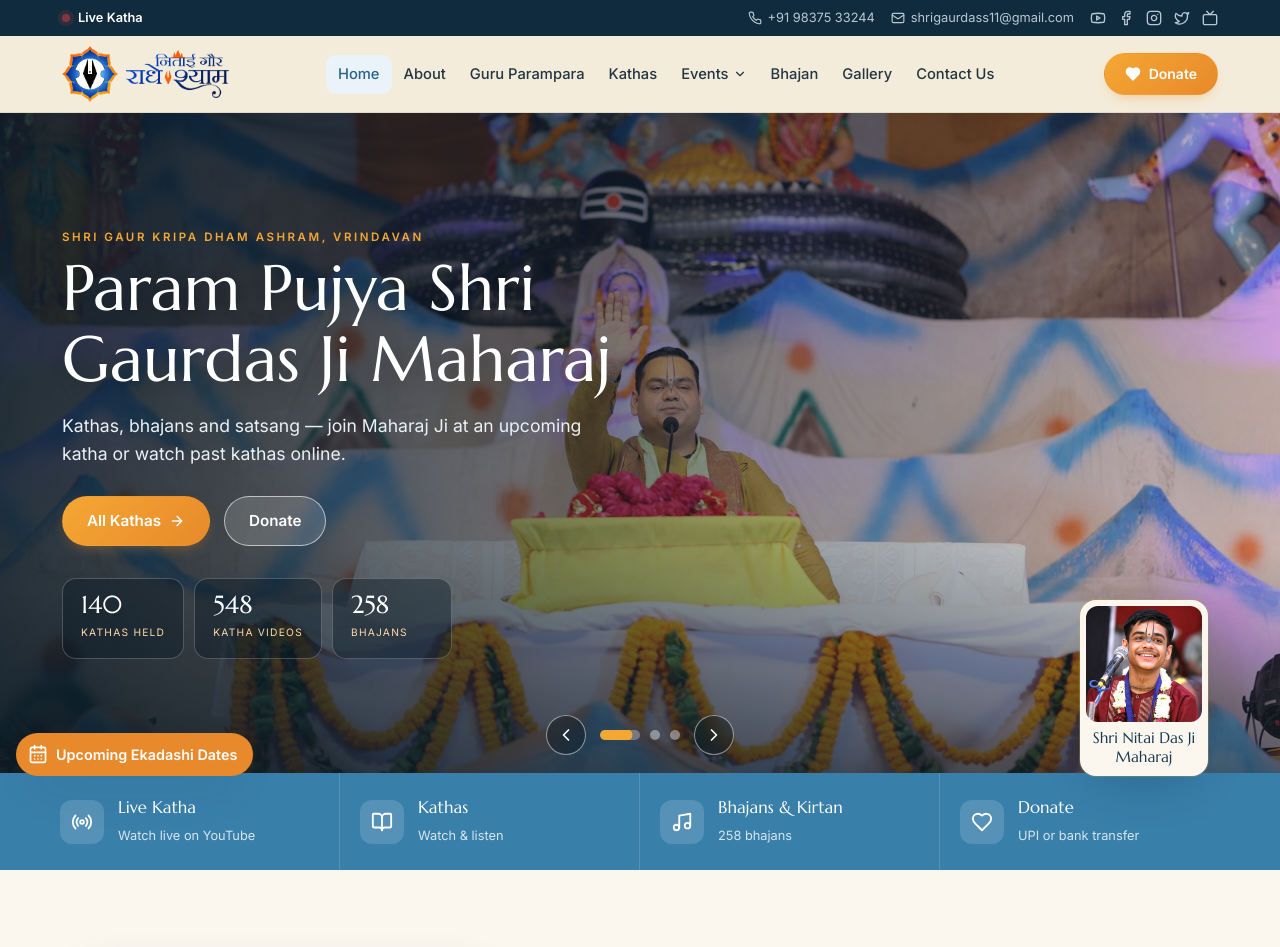
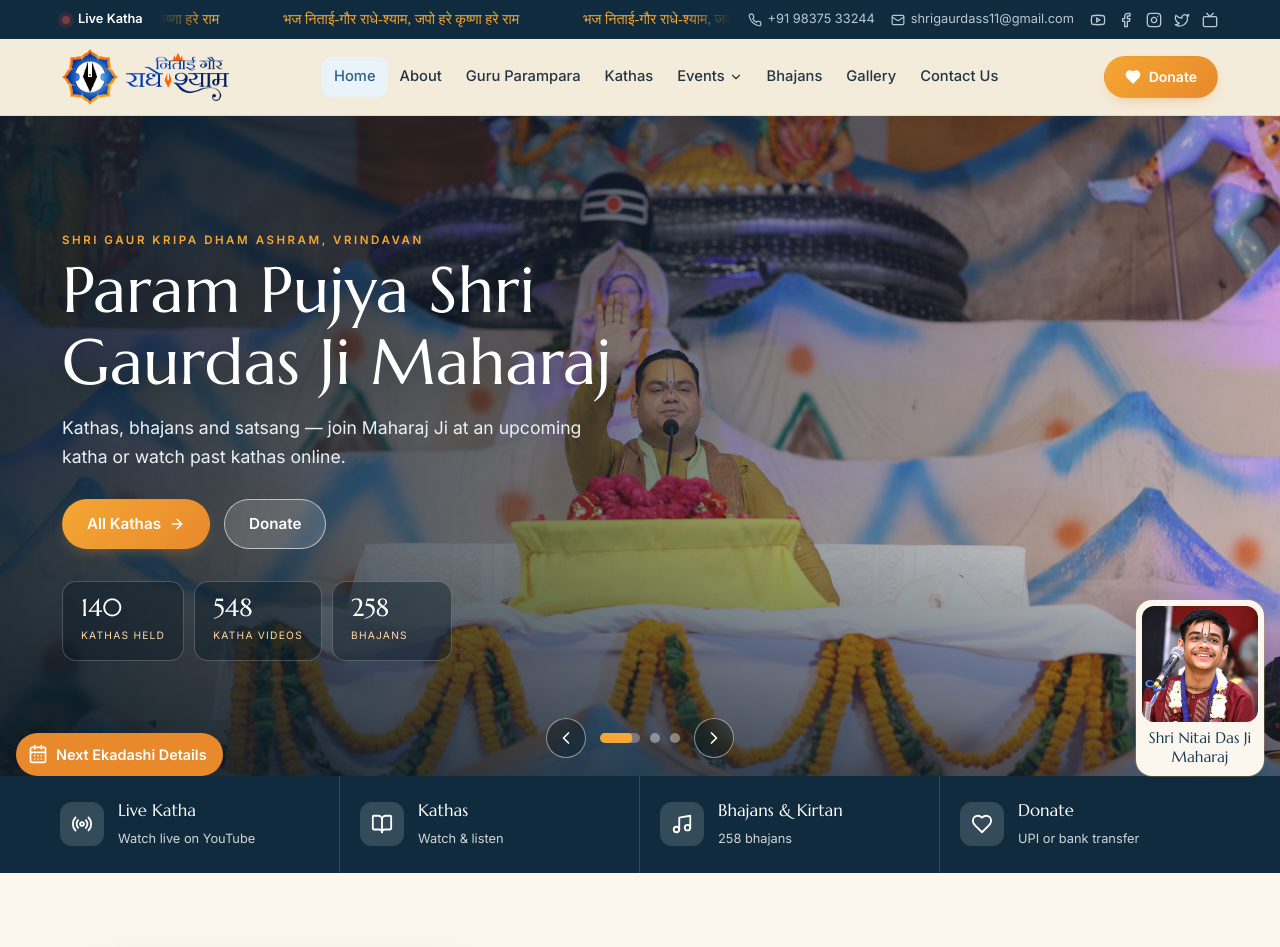
Before and after one commit to madhavv-xd/gaurdas-ji-website, a React (Vite) app: page / in a window 1280 px wide. Shown: the top 947 px of the page. Built offline with nearby package versions, Linux system fonts and the light colour scheme; a web font is replaced by a local one.

Commit message:
ui changes

```diff
--- a/src/App.tsx
+++ b/src/App.tsx
@@ -41,7 +41,8 @@ function ScrollReveal() {
             setTimeout(() => el.classList.remove('reveal', 'in'), 1300);
           }
         }),
-      { threshold: 0.12, rootMargin: '0px 0px -40px 0px' }
+      // threshold 0: a ratio threshold can never be met by sections taller than the viewport (e.g. the kirtan list)
+      { threshold: 0, rootMargin: '0px 0px -40px 0px' }
     );
     els.forEach((el) => {
       el.classList.add('reveal');
--- a/src/components/BackToTop.tsx
+++ b/src/components/BackToTop.tsx
@@ -1,8 +1,11 @@
 import { useEffect, useState } from 'react';
 import { ArrowUp } from 'lucide-react';
+import { useLocation } from 'react-router-dom';
 
 export default function BackToTop() {
   const [show, setShow] = useState(false);
+  // on home the Nitai Das banner holds the bottom-right corner, so sit above it
+  const home = useLocation().pathname === '/';
 
   useEffect(() => {
     const onScroll = () => setShow(window.scrollY > 900);
@@ -15,7 +18,7 @@ export default function BackToTop() {
       onClick={() => window.scrollTo({ top: 0 })}
       aria-label="Back to top"
       tabIndex={show ? 0 : -1}
-      className={`fixed right-4 bottom-20 sm:bottom-6 z-[120] w-11 h-11 rounded-full bg-ink-800 text-white shadow-lift flex items-center justify-center hover:bg-saffron-500 transition-all duration-300 ${
+      className={`fixed right-4 ${home ? 'bottom-[232px] sm:bottom-[210px]' : 'bottom-20 sm:bottom-6'} z-[120] w-11 h-11 rounded-full bg-ink-800 text-white shadow-lift flex items-center justify-center hover:bg-saffron-500 transition-all duration-300 ${
         show ? 'opacity-100 translate-y-0' : 'opacity-0 translate-y-3 pointer-events-none'
       }`}
     >
--- a/src/components/EkadashiKirtan.tsx
+++ b/src/components/EkadashiKirtan.tsx
@@ -29,17 +29,17 @@ export const isHidden = (r: Entry) => r.Hidden.toUpperCase() === 'TRUE';
 
 export const EKADASHI_PATH = '/ekadashi-kirtan-list';
 
-type EkadashiDate = { date: string; name: string }; // date = 'yyyy-MM-dd'
+// date = 'yyyy-MM-dd'; paran = the sheet's "Paran Time" column, as typed
+type EkadashiDate = { date: string; name: string; paran?: string };
 
 // Local calendar date as 'yyyy-MM-dd', to compare with the sheet's dates as plain strings.
 const ymd = (d: Date) => `${d.getFullYear()}-${String(d.getMonth() + 1).padStart(2, '0')}-${String(d.getDate()).padStart(2, '0')}`;
 
 const DATES_CACHE = 'ekadashi-dates-v1';
 
-// Floating home button: the next Ekadashi dates from the sheet's "Dates" tab.
-export function EkadashiDatesButton() {
-  const [open, setOpen] = useState(false);
-  // last dates this browser saw, shown at once while the fresh ones load
+// Dates from the sheet's "Dates" tab, fetched once `enabled` turns true.
+// The last dates this browser saw are shown at once while the fresh ones load.
+function useEkadashiDates(enabled: boolean) {
   const [dates, setDates] = useState<EkadashiDate[] | null>(() => {
     try {
       return JSON.parse(localStorage.getItem(DATES_CACHE) ?? 'null');
@@ -50,6 +50,66 @@ export function EkadashiDatesButton() {
   const [error, setError] = useState('');
   const fetched = useRef(false);
   const hadDates = useRef(dates !== null);
+
+  useEffect(() => {
+    if (!enabled || fetched.current) return;
+    fetched.current = true;
+    setError('');
+    fetch(`${EKADASHI_SHEET_URL}?view=dates`)
+      .then((r) => r.json())
+      .then((j) => {
+        setDates(j.dates ?? []);
+        try {
+          localStorage.setItem(DATES_CACHE, JSON.stringify(j.dates ?? []));
+        } catch {
+          /* storage blocked: nothing to do */
+        }
+      })
+      .catch(() => {
+        fetched.current = false; // let the next try retry
+        if (!hadDates.current) setError('Could not load the dates. Check your connection and try again.');
+      });
+  }, [enabled]);
+
+  return { dates, error };
+}
+
+// Kirtan list page: the next Ekadashi and its paran time, under the hero.
+export function NextEkadashi() {
+  const { dates } = useEkadashiDates(true);
+  const next = (dates ?? []).find((d) => d.date >= ymd(new Date()));
+  if (!next) return null;
+  const [y, m, day] = next.date.split('-').map(Number);
+  return (
+    <div className="mb-8 flex flex-wrap items-center gap-x-8 gap-y-3 p-5 rounded-xl bg-ink-900 text-white">
+      <span className="flex items-center gap-4">
+        <CalendarDays className="w-8 h-8 shrink-0 text-saffron-400" aria-hidden />
+        <span>
+          <span className="block text-xs font-semibold uppercase tracking-[0.12em] text-saffron-400">Next Ekadashi</span>
+          <span className="block font-serif-display text-2xl">
+            {next.name || 'Ekadashi'} ·{' '}
+            {new Date(y, m - 1, day).toLocaleDateString('en-IN', { weekday: 'long', day: 'numeric', month: 'long', year: 'numeric' })}
+          </span>
+        </span>
+      </span>
+      {next.paran && (
+        <span className="flex items-center gap-4">
+          <Clock className="w-8 h-8 shrink-0 text-saffron-400" aria-hidden />
+          <span>
+            <span className="block text-xs font-semibold uppercase tracking-[0.12em] text-saffron-400">Paran time</span>
+            <span className="block font-serif-display text-2xl">{next.paran}</span>
+          </span>
+        </span>
+      )}
+    </div>
+  );
+}
+
+// Floating home button: the next Ekadashi from the sheet's "Dates" tab.
+export function EkadashiDatesButton() {
+  const [open, setOpen] = useState(false);
+  // Fetch only when first opened, so the home page doesn't wait on Apps Script.
+  const { dates, error } = useEkadashiDates(open);
   const box = useRef<HTMLDivElement>(null);
 
   // close on Escape or a click outside the button + panel
@@ -65,31 +125,10 @@ export function EkadashiDatesButton() {
     };
   }, [open]);
 
-  // Fetch only when first opened, so the home page doesn't wait on Apps Script.
-  useEffect(() => {
-    if (!open || fetched.current) return;
-    fetched.current = true;
-    setError('');
-    fetch(`${EKADASHI_SHEET_URL}?view=dates`)
-      .then((r) => r.json())
-      .then((j) => {
-        setDates(j.dates ?? []);
-        try {
-          localStorage.setItem(DATES_CACHE, JSON.stringify(j.dates ?? []));
-        } catch {
-          /* storage blocked: nothing to do */
-        }
-      })
-      .catch(() => {
-        fetched.current = false; // let the next open retry
-        if (!hadDates.current) setError('Could not load the dates. Check your connection and try again.');
-      });
-  }, [open]);
-
   const now = new Date();
   const today = ymd(now);
   const tomorrow = ymd(new Date(now.getFullYear(), now.getMonth(), now.getDate() + 1));
-  const upcoming = (dates ?? []).filter((d) => d.date >= today).slice(0, 6);
+  const upcoming = (dates ?? []).filter((d) => d.date >= today).slice(0, 1);
 
   return (
     <div ref={box} className="fixed left-4 bottom-20 sm:bottom-6 z-[120]">
@@ -101,7 +140,7 @@ export function EkadashiDatesButton() {
         }`}
       >
         <header className="bg-ink-800 text-white px-5 py-4">
-          <h2 className="font-serif-display text-2xl">Upcoming Ekadashi Dates</h2>
+          <h2 className="font-serif-display text-2xl">Next Ekadashi Details</h2>
         </header>
         <div className="px-5 py-4 max-h-[60vh] overflow-y-auto" aria-live="polite">
           {error ? (
@@ -111,7 +150,7 @@ export function EkadashiDatesButton() {
               <Loader2 className="w-5 h-5 animate-spin text-saffron-500" aria-hidden /> Loading dates…
             </p>
           ) : upcoming.length === 0 ? (
-            <p className="text-center text-ink-500 py-6">No upcoming dates have been added yet.</p>
+            <p className="text-center text-ink-500 py-6">The next Ekadashi has not been added yet.</p>
           ) : (
             <ul className="divide-y divide-cream-200">
               {upcoming.map((d) => {
@@ -154,7 +193,7 @@ export function EkadashiDatesButton() {
         className="inline-flex items-center gap-2 pl-3 pr-4 py-2.5 rounded-full bg-saffron-500 hover:bg-saffron-600 text-white font-semibold text-[0.9rem] shadow-lift transition-colors focus-visible:outline-none focus-visible:ring-4 focus-visible:ring-saffron-300"
       >
         {open ? <X className="w-5 h-5" aria-hidden /> : <CalendarDays className="w-5 h-5" aria-hidden />}
-        Upcoming Ekadashi Dates
+        Next Ekadashi Details
       </button>
     </div>
   );
@@ -256,7 +295,7 @@ const TH = [
 
 // Search, filters and sort (all kept in the URL), then the rows: one table per state when sorted
 // by state, otherwise one table in the chosen order. `action` adds a trailing column (admin's Edit / Delete).
-// `counts` = kirtan totals after each state heading and on the "All countries" / "Any time" options.
+// `counts` = kirtan totals after each state heading.
 export function KirtanTables({
   rows,
   error,
@@ -319,7 +358,7 @@ export function KirtanTables({
         </label>
         <div className="grid grid-cols-1 sm:grid-cols-2 lg:grid-cols-4 gap-3">
           <Select label="Country" value={country} onChange={(v) => set({ country: v, state: '' })}>
-            <option value="">All countries{counts && ` (${all.length})`}</option>
+            <option value="">All countries</option>
             {options(all, 'Country').map(([k, o]) => (
               <option key={k} value={k}>{o.label} ({o.n})</option>
             ))}
@@ -331,7 +370,7 @@ export function KirtanTables({
             ))}
           </Select>
           <Select label="Time of day" value={time} onChange={(v) => set({ time: v })}>
-            <option value="">Any time{counts && ` (${inState.length})`}</option>
+            <option value="">Any time</option>
             {PERIODS.map((p) => (
               <option key={p.id} value={p.id}>{p.label} ({periodCount(p.id)})</option>
             ))}
--- a/src/components/Header.tsx
+++ b/src/components/Header.tsx
@@ -16,7 +16,6 @@ import {
   Calendar,
   Image,
   ChevronDown,
-  Music2,
 } from 'lucide-react';
 import { NAV_LINKS, SITE, IMAGES, LIVE_KATHA_YT, ytWatch } from '@/data/content';
 import { EKADASHI_PATH } from '@/components/EkadashiKirtan';
@@ -93,6 +92,18 @@ export default function Header() {
             <span className="w-2 h-2 rounded-full bg-red-500 shadow-[0_0_0_4px_rgba(239,68,68,.25)] animate-pulse" />
             Live Katha
           </a>
+          {/* two identical halves; chant-marquee shifts by -50% so the loop is seamless */}
+          <div className="flex-1 min-w-0 overflow-hidden [mask-image:linear-gradient(to_right,transparent,#000_8%,#000_92%,transparent)]">
+            <div className="flex w-max chant-marquee font-sanskrit text-saffron-400 text-[0.9rem]">
+              {[0, 1].map((half) => (
+                <span key={half} aria-hidden={half === 1} className="flex">
+                  {[0, 1, 2, 3].map((i) => (
+                    <span key={i} className="px-8 whitespace-nowrap">भज निताई-गौर राधे-श्याम, जपो हरे कृष्णा हरे राम</span>
+                  ))}
+                </span>
+              ))}
+            </div>
+          </div>
           <div className="flex items-center gap-4">
             <a href={`tel:${SITE.phones[0].replace(/\s/g, '')}`} className="inline-flex items-center gap-1.5 opacity-85 hover:opacity-100 hover:text-white transition-opacity whitespace-nowrap">
               <Phone className="w-3.5 h-3.5" />
@@ -162,8 +173,7 @@ export default function Header() {
                       <Link to="/events" className="block px-3 py-2 rounded-[10px] text-[0.9rem] text-ink-600 hover:bg-brand-soft hover:text-brand-deep">
                         Upcoming events
                       </Link>
-                      <Link to={EKADASHI_PATH} className="flex items-center gap-2 px-3 py-2 rounded-[10px] text-[0.9rem] text-ink-600 hover:bg-brand-soft hover:text-brand-deep">
-                        <Music2 className="w-4 h-4 text-saffron-500" aria-hidden />
+                      <Link to={EKADASHI_PATH} className="block px-3 py-2 rounded-[10px] text-[0.9rem] text-ink-600 hover:bg-brand-soft hover:text-brand-deep">
                         Ekadashi Kirtan List
                       </Link>
                     </div>
@@ -238,9 +248,8 @@ export default function Header() {
                       to={EKADASHI_PATH}
                       onClick={() => setMobileOpen(false)}
                       tabIndex={mobileOpen ? undefined : -1}
-                      className="flex items-center gap-2 pl-9 pr-5 py-3.5 border-b border-ink-800/10 text-[0.95rem] text-ink-600"
+                      className="block pl-9 pr-5 py-3.5 border-b border-ink-800/10 text-[0.95rem] text-ink-600"
                     >
-                      <Music2 className="w-4 h-4 text-saffron-500" aria-hidden />
                       Ekadashi Kirtan List
                     </Link>,
                   ]
--- a/src/data/content.ts
+++ b/src/data/content.ts
@@ -82,7 +82,7 @@ export const NAV_LINKS = [
   { label: 'Guru Parampara', path: '/about-guru-ji' },
   { label: 'Kathas', path: '/all-kathas' },
   { label: 'Events', path: '/events' },
-  { label: 'Bhajan', path: '/bhajan' },
+  { label: 'Bhajans', path: '/bhajan' },
   { label: 'Gallery', path: '/photos' },
   { label: 'Contact Us', path: '/contact-us' },
 ];
--- a/src/index.css
+++ b/src/index.css
@@ -48,6 +48,10 @@
   }
   .animate-float {
     animation: float 6s ease-in-out infinite;
+  }
+  /* keeps scrolling even with reduced motion: the chant strip should always move */
+  .chant-marquee {
+    animation: marquee 40s linear infinite;
   }
   .animate-marquee {
     animation: marquee 30s linear infinite;
--- a/src/pages/EkadashiKirtanList.tsx
+++ b/src/pages/EkadashiKirtanList.tsx
@@ -1,6 +1,6 @@
 import { useEffect, useRef, useState } from 'react';
 import PageHero from '@/components/PageHero';
-import { KirtanTables, fetchKirtans, isHidden, type Row } from '@/components/EkadashiKirtan';
+import { KirtanTables, NextEkadashi, fetchKirtans, isHidden, type Row } from '@/components/EkadashiKirtan';
 import { IMAGES } from '@/data/content';
 
 // Last list this browser saw: shown instantly while Apps Script (often 5–20 s) sends the fresh one.
@@ -47,6 +47,7 @@ export default function EkadashiKirtanList() {
 
       <section className="py-[52px] sm:py-[76px] bg-cream-50">
         <div className="max-w-[1200px] mx-auto px-[22px]">
+          <NextEkadashi />
           <KirtanTables rows={rows} error={error} />
         </div>
       </section>
--- a/src/pages/Home.tsx
+++ b/src/pages/Home.tsx
@@ -32,7 +32,6 @@ import {
   KATHAS,
   VIDEOS,
   BHAJANS,
-  PARAMPARA_IMAGES,
   LIVE_KATHA_YT,
   ytWatch,
   mapsDir,
@@ -236,7 +235,7 @@ export default function Home() {
       <EkadashiDatesButton />
       <Link
         to="/shri-nitai-das-ji-maharaj"
-        className="group fixed right-[72px] bottom-20 sm:bottom-6 z-[110] w-[92px] sm:w-[128px] bg-cream-50 rounded-[16px] p-1.5 shadow-lift ring-1 ring-gold/30 hover:ring-saffron-400 transition"
+        className="group fixed right-4 bottom-20 sm:bottom-6 z-[110] w-[92px] sm:w-[128px] bg-cream-50 rounded-[16px] p-1.5 shadow-lift ring-1 ring-gold/30 hover:ring-saffron-400 transition"
       >
         <img src={IMAGES.nitaiDas} alt="" className="w-full aspect-square object-cover rounded-[12px]" />
         <span className="block text-center font-serif-display text-ink-800 text-[0.82rem] sm:text-[0.95rem] leading-tight mt-1.5 mb-1 group-hover:text-saffron-600">
@@ -245,7 +244,7 @@ export default function Home() {
       </Link>
 
       {/* QUICK STRIP */}
-      <section className="bg-brand text-white">
+      <section className="bg-ink-900 text-white">
         <div className="max-w-[1200px] mx-auto grid grid-cols-1 sm:grid-cols-2 lg:grid-cols-4">
           {[
             { icon: Radio, title: 'Live Katha', sub: 'Watch live on YouTube', href: ytWatch(LIVE_KATHA_YT) },
@@ -299,9 +298,8 @@ export default function Home() {
       <section className="py-[52px] sm:py-[76px] bg-ink-900 text-white">
         <div className="max-w-[1200px] mx-auto px-[22px]">
           <SectionHeading eyebrow="Guru Parampara" title="गुरु परम्परा" light />
-          <div className="grid md:grid-cols-2 gap-6 max-w-[960px] mx-auto">
+          <div className="max-w-[480px] mx-auto">
             <GuruVarg />
-            <img src={PARAMPARA_IMAGES[2]} alt="Guru parampara" loading="lazy" data-reveal style={d(60)} className="w-full rounded-[18px] bg-white p-2 shadow-lift" />
           </div>
           <div className="text-center mt-10">
             <Link to="/about-guru-ji" className="btn-saffron">
```
